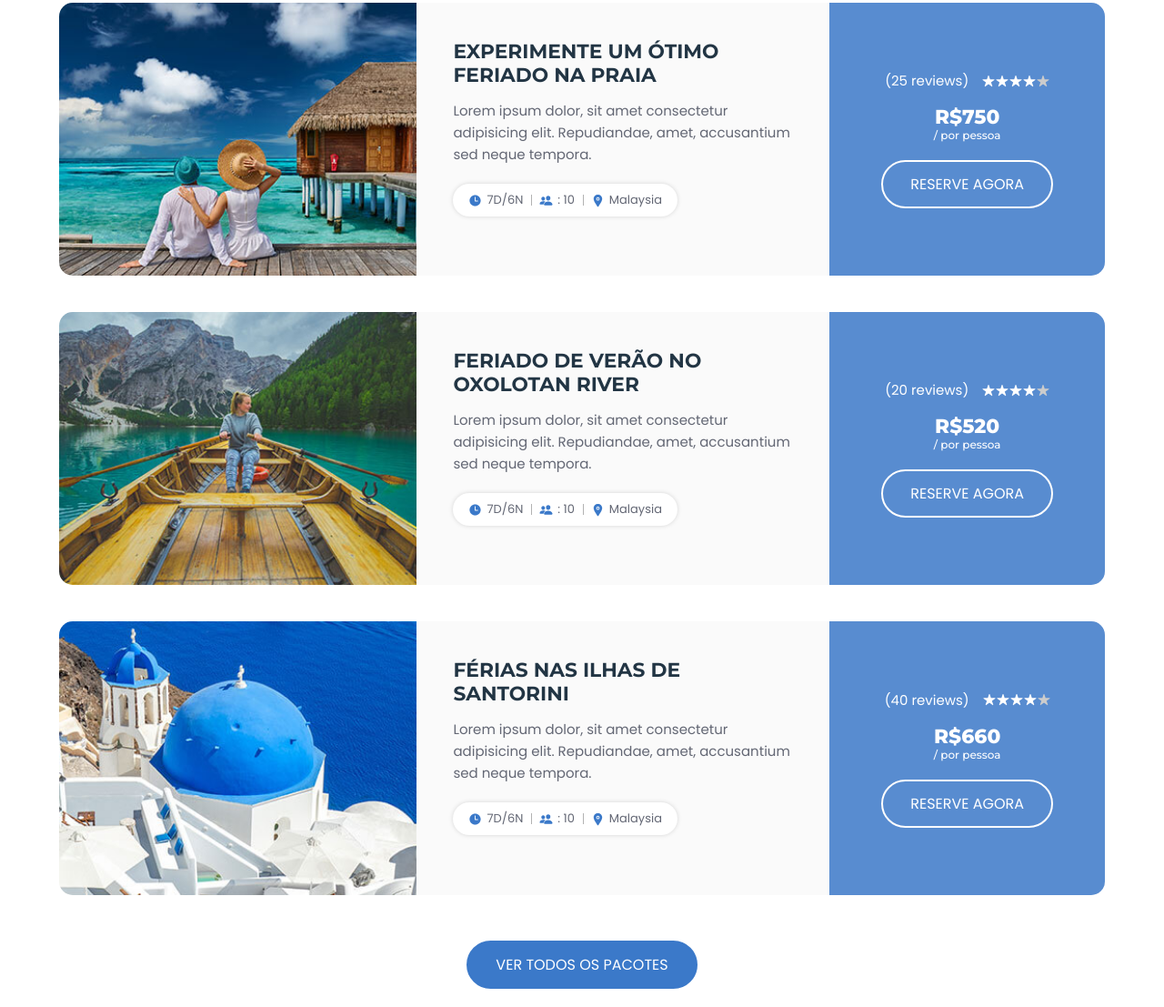
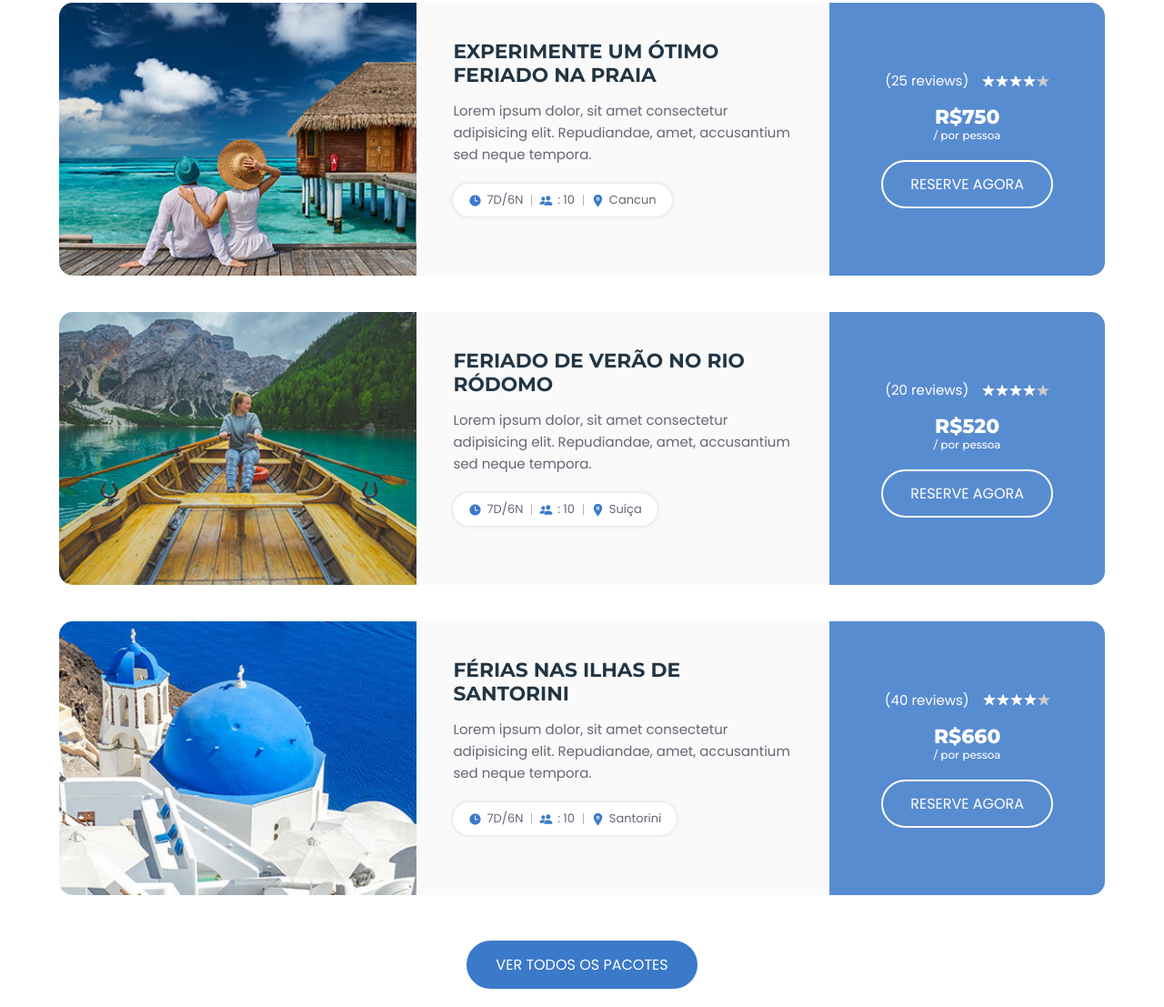
Before and after one commit to pedroandradepedro/Site-de-Vendas-de-Pacotes-de-Viagem, a website: page public/index.html in a window 1280 px wide. Shown: the part 2328-3435 px from the top of the page at 91% size. Drawn offline with nearby package versions, Linux system fonts and the light colour scheme; files whose address does not match are found by name.

Commit message:
Troca de nome pacote2

```diff
--- a/public/index.html
+++ b/public/index.html
@@ -380,7 +380,7 @@
                                             <div class="meta-box">
                                                 <ion-icon name="location"></ion-icon>
 
-                                                <p class="text">Malaysia</p>
+                                                <p class="text">Cancun</p>
                                             </div>
                                         </li>
 
@@ -426,7 +426,7 @@
 
                                 <div class="card-content">
 
-                                    <h3 class="h3 card-title">Feriado de verão no Oxolotan River</h3>
+                                    <h3 class="h3 card-title">Feriado de verão no Rio Ródomo</h3>
 
                                     <p class="card-text">
                                         Lorem ipsum dolor, sit amet consectetur adipisicing elit. Repudiandae, amet,
@@ -456,7 +456,7 @@
                                             <div class="meta-box">
                                                 <ion-icon name="location"></ion-icon>
 
-                                                <p class="text">Malaysia</p>
+                                                <p class="text">Suíça</p>
                                             </div>
                                         </li>
 
@@ -532,7 +532,7 @@
                                             <div class="meta-box">
                                                 <ion-icon name="location"></ion-icon>
 
-                                                <p class="text">Malaysia</p>
+                                                <p class="text">Santorini</p>
                                             </div>
                                         </li>
 
```
Also changed, not shown: private/pacote2.html (+2 -2 lines).
